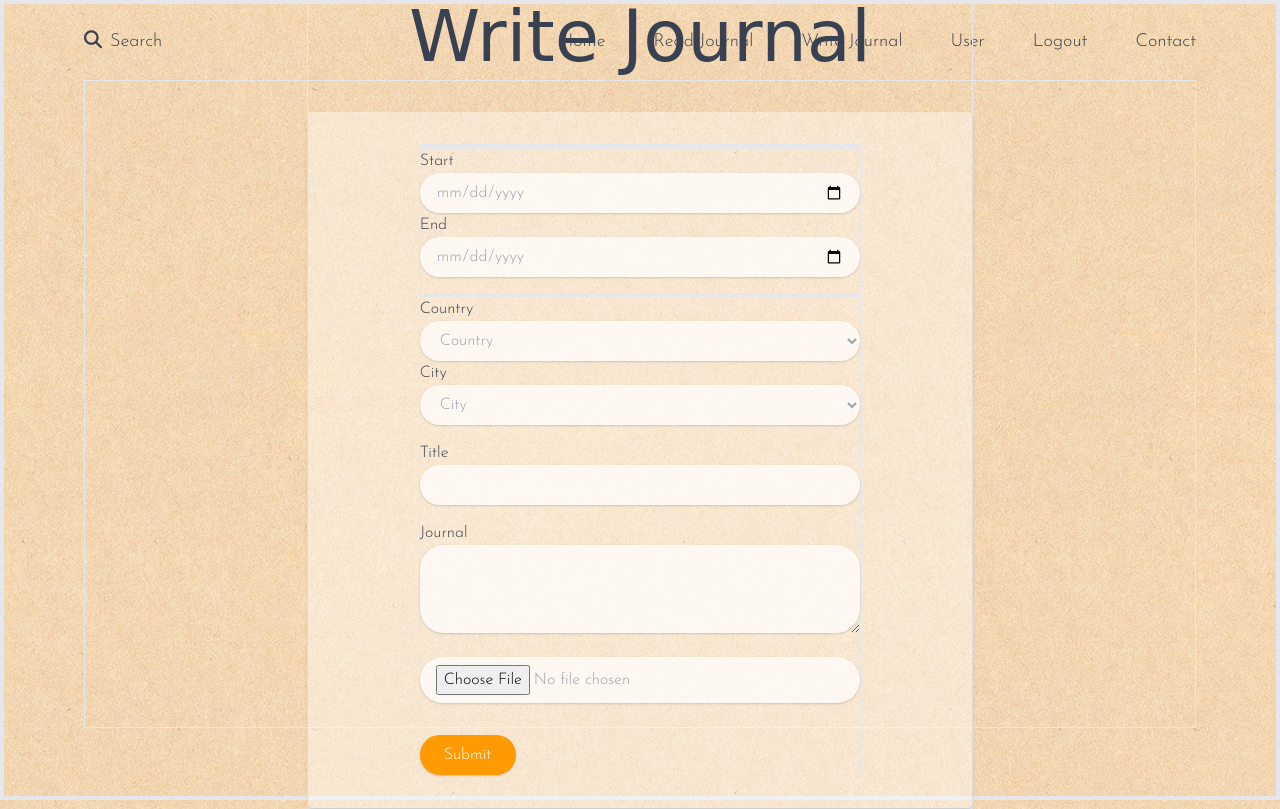
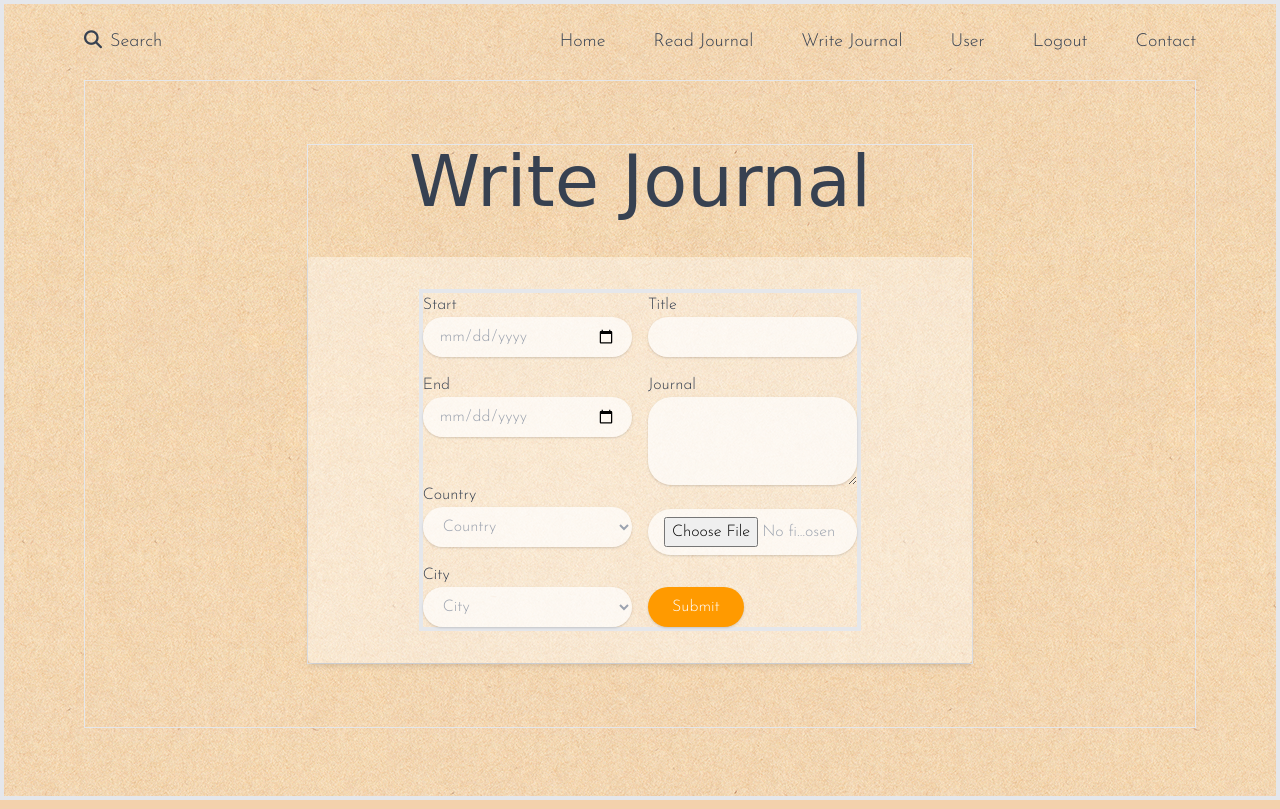
Before and after one commit to ayumitanaka13/journaly, a Flask app: page /add_journal in a window 1280 px wide. Run offline with Flask 2, Linux system fonts and the light colour scheme; a user stored in the database is signed in; data comes from the database, SQL or seed files in the repository; style sheets or scripts are compiled from the project's sources; some libraries are stand-ins or nearby versions; some web fonts are replaced.

Commit message:
modified add_journal.html

```diff
--- a/flaskr/templates/add_journal/add_journal.html
+++ b/flaskr/templates/add_journal/add_journal.html
@@ -8,33 +8,37 @@
 {% endblock %}
     <div class="bg-style border">
 
-    <div class="w-full sm:w-5/6 md:w-4/5 xl:w-3/5 2xl:w-1/2 border">
-    <!-- <div class="layout-2 border"> -->
+    <div class="layout-2 border">
+    <!-- <div class="w-full sm:w-5/6 md:w-4/5 xl:w-3/5 2xl:w-1/2 border"> -->
     <!-- <div class="w-4/5 2xl:w-2/3 border"> -->
         <h1 class="subtitle">Write Journal</h1>
         <div class="white-style">
 
             {% if current_user.is_authenticated %}
-            <form method="POST" enctype="multipart/form-data" class="form-style font-josefin border">
+            <form method="POST" enctype="multipart/form-data" class="form-style font-josefin flex border-4">
                 {{form.csrf_token}}
                 {{ form.from_user_id(value=current_user.id) }}
-                <p class="w-full flex items-center justify-between border-2">
-                    <div>
+                <!-- <div class="w-1/2 mr-2"> -->
+                <div class="w-1/2 flex flex-wrap content-between mr-2">
+                    <div class="w-full">
+                        <p>
                             {{render_field(form.start_date, placeholder="yyyy-mm-dd", class="input-form")}}
-                    </div>
-                    <div>
-                        {{render_field(form.end_date, placeholder="yyyy-mm-dd", class="input-form")}}
-                    </div>
-                </p>
-                <p class="h-full w-full flex items-center justify-between mt-2 lg:mt-4 border-2">
-                    <div>
-                        {{render_field(form.country, class="input-form")}}
-                    </div>
-                    <div>
-                        {{render_field(form.city, class="input-form")}}
-                    </div>
                         </p>
                         <p class="mt-2 lg:mt-4">
+                            {{render_field(form.end_date, placeholder="yyyy-mm-dd", class="input-form")}}
+                        </p>
+                    </div>
+                    <div class="w-full">
+                        <p>
+                            {{render_field(form.country, class="input-form")}}
+                        </p>
+                        <p class="mt-2 lg:mt-4">
+                            {{render_field(form.city, class="input-form")}}
+                        </p>
+                    </div>
+                </div>
+                <div class="w-1/2 ml-2">
+                    <p>
                         {{render_field(form.title, class="input-form")}}
                     </p>
                     <p class="mt-2 lg:mt-4">
@@ -46,6 +50,7 @@
                     <p class="mt-4 lg:mt-8">
                         {{form.submit(class="h-10 btn-lightorange px-6")}}
                     </p>
+                </div>
             </form>
             {% endif %}
         </div>
```
Lines whose indentation alone changed are shown as unchanged.
